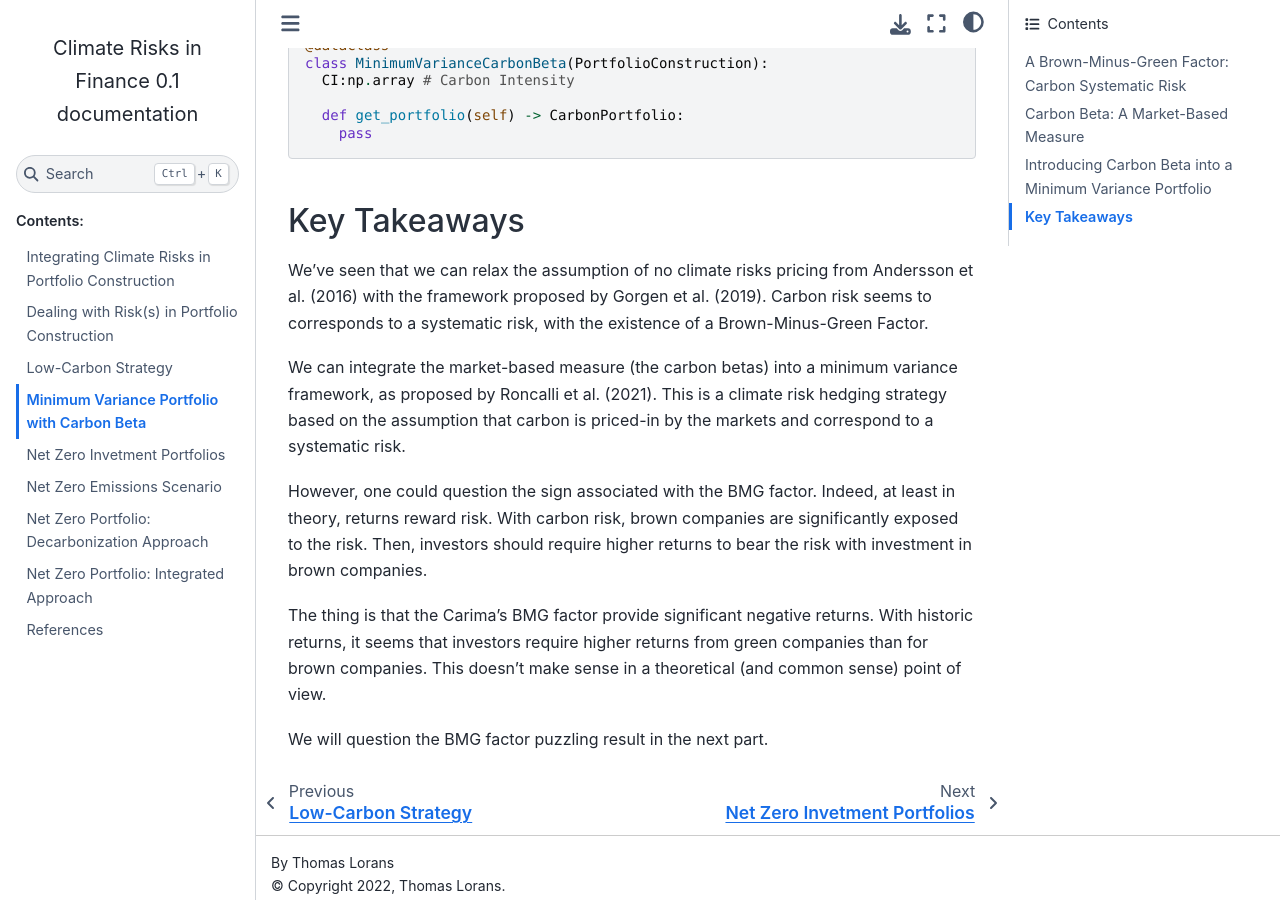
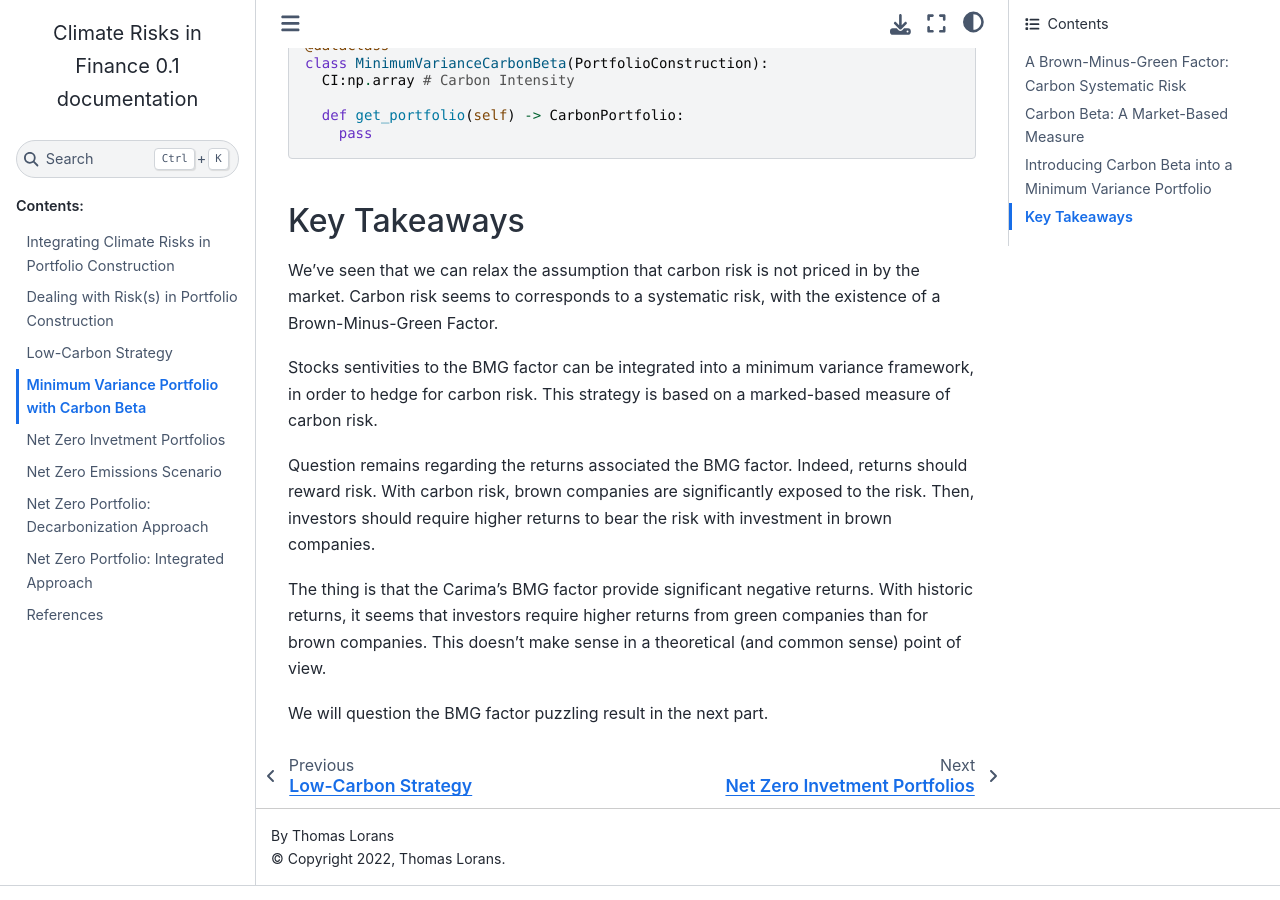
Before and after one commit to tlorans/ClimateRisks, a Sphinx documentation site: the page built from docs/source/minimumvariancecarbonbeta.md, in a window 1280 px wide and 900 px high, scrolled down 3985 px. Built offline with Sphinx 7.4.7 and the Sphinx Book theme 1.1.4, drawn with Linux system fonts in a browser that asks for light colours; cross-references to code outside the pages are shown as plain code.

Commit message:
reformulated carbon beta

```diff
--- a/docs/source/minimumvariancecarbonbeta.md
+++ b/docs/source/minimumvariancecarbonbeta.md
@@ -148,11 +148,11 @@ class MinimumVarianceCarbonBeta(PortfolioConstruction):
 
 ### Key Takeaways
 
-We've seen that we can relax the assumption of no climate risks pricing from Andersson et al. (2016) with the framework proposed by Gorgen et al. (2019). Carbon risk seems to corresponds to a systematic risk, with the existence of a Brown-Minus-Green Factor.
+We've seen that we can relax the assumption that carbon risk is not priced in by the market. Carbon risk seems to corresponds to a systematic risk, with the existence of a Brown-Minus-Green Factor.
 
-We can integrate the market-based measure (the carbon betas) into a minimum variance framework, as proposed by Roncalli et al. (2021). This is a climate risk hedging strategy based on the assumption that carbon is priced-in by the markets and correspond to a systematic risk.
+Stocks sentivities to the BMG factor can be integrated into a minimum variance framework, in order to hedge for carbon risk. This strategy is based on a marked-based measure of carbon risk.
 
-However, one could question the sign associated with the BMG factor. Indeed, at least in theory, returns reward risk. With carbon risk, brown companies are significantly exposed to the risk. Then, investors should require higher returns to bear the risk with investment in brown companies.
+Question remains regarding the returns associated the BMG factor. Indeed, returns should reward risk. With carbon risk, brown companies are significantly exposed to the risk. Then, investors should require higher returns to bear the risk with investment in brown companies.
 
 The thing is that the Carima's BMG factor provide significant negative returns. With historic returns, it seems that investors require higher returns from green companies than for brown companies. This doesn't make sense in a theoretical (and common sense) point of view.
 
```
Also changed, not shown: 5 other files.
